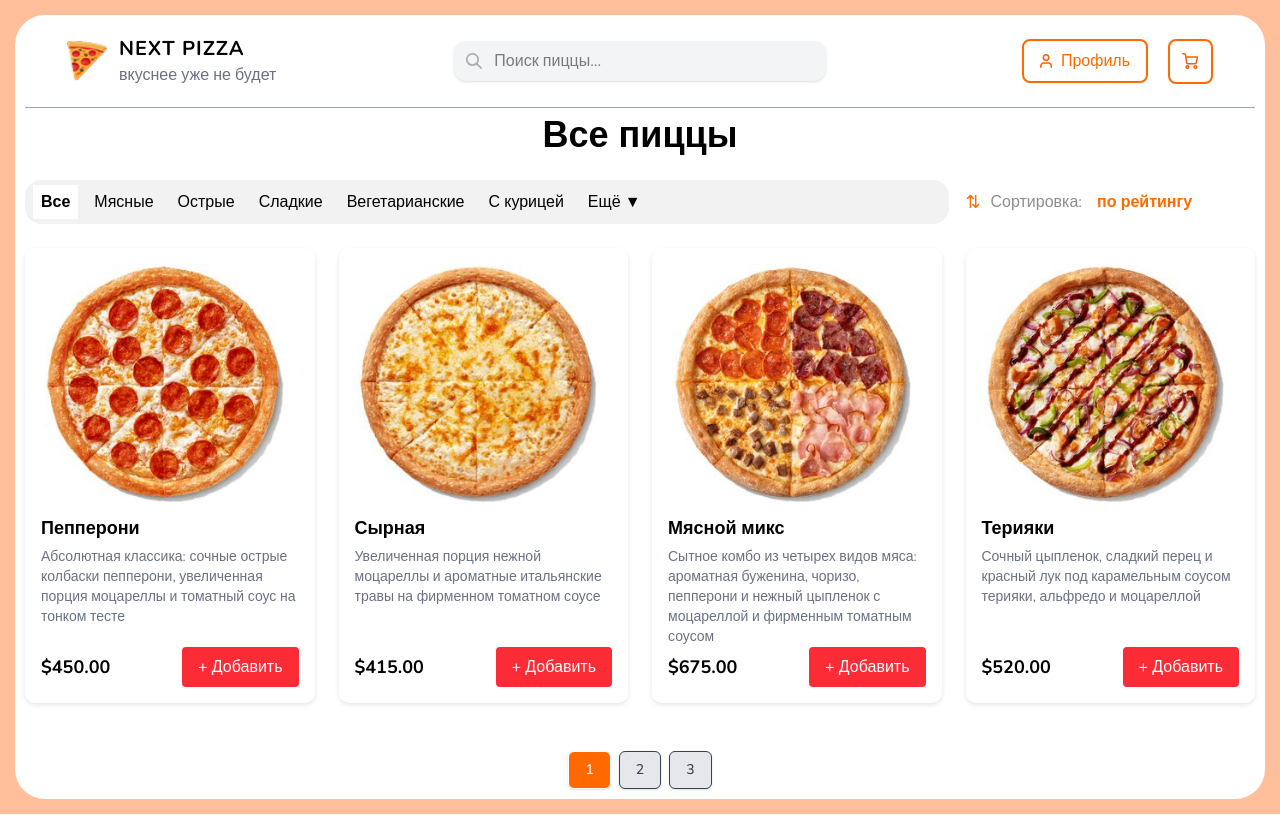
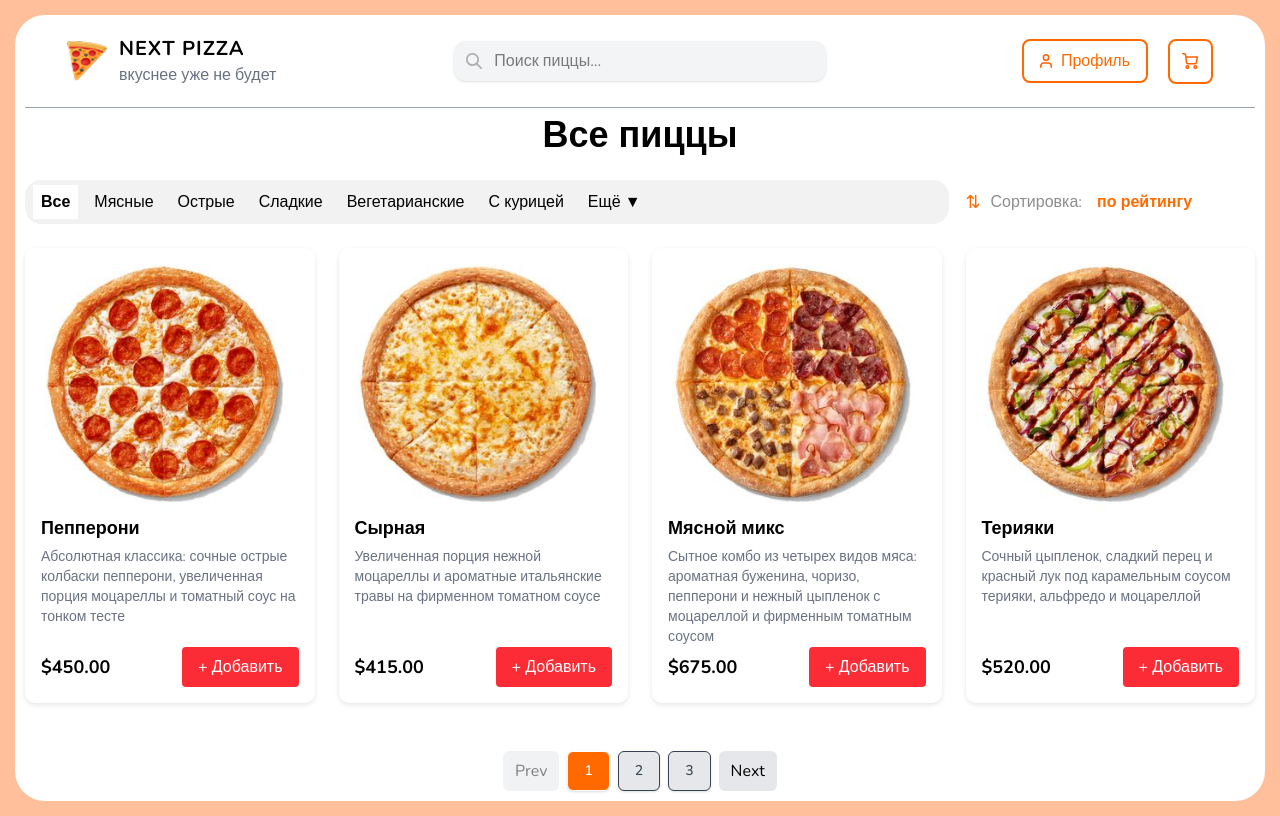
Before and after one commit to GeorgGeo/best-pizza, a Vue app: page / in a window 1280 px wide. Built offline with nearby package versions, Linux system fonts and the light colour scheme.

Commit message:
fix paganitaion for adaptive

```diff
--- a/src/components/ProductCartList.vue
+++ b/src/components/ProductCartList.vue
@@ -7,6 +7,17 @@ import pizzas from "@/data/pizzaz.js";
 // 🔥 Шаг 1. Создаём состояние пагинации
 const currentPage = ref(1); // текущее значение страницы, по умолчанию 1
 const itemsPerPage = ref(4); // количество товаров на странице, можно изменить по своему усмотрению
+// Prev / Next кнопки
+const goToPrev = () => {
+  if (currentPage.value > 1) {
+    currentPage.value--;
+  }
+};
+const goToNext = () => {
+  if (currentPage.value < totalPages.value) {
+    currentPage.value++;
+  }
+};
 let resizeTimeout = null; // переменная для хранения таймаута при изменении размера окна
 
 const props = defineProps({
@@ -55,6 +66,30 @@ const currentPizzas = computed(() => {
   const start = (currentPage.value - 1) * itemsPerPage.value; // вычисляем индекс первого товара на текущей странице
   const end = start + itemsPerPage.value; // вычисляем индекс последнего товара на текущей странице
   return filteredPizzas.value.slice(start, end); // возвращаем срез массива отфильтрованных пицц, который соответствует текущей странице
+});
+// Ограничиваем количество видимых страниц
+const visiblePages = computed(() => {
+
+  const total = totalPages.value; // общее количество страниц, вычисляемое на основе отфильтрованных пицц и количества товаров на странице
+  const current = currentPage.value; // текущая страница, выбранная пользователем
+
+  const maxVisible = window.innerWidth < 640 ? 3 : 5; // максимальное количество видимых страниц в зависимости от ширины экрана (3 для мобильных устройств, 5 для планшетов и десктопов)
+
+  let start = Math.max(current - Math.floor(maxVisible / 2), 1); // вычисляем начальную страницу для отображения, чтобы текущая страница была в центре, но не меньше 1
+  let end = start + maxVisible - 1; // вычисляем конечную страницу для отображения на основе начальной страницы и максимального количества видимых страниц
+
+  if (end > total) { // если конечная страница превышает общее количество страниц
+    end = total; // устанавливаем конечную страницу равной общему количеству страниц
+    start = Math.max(end - maxVisible + 1, 1); // корректируем начальную страницу, чтобы отображалось максимальное количество страниц, но не меньше 1
+  }
+
+  const pages = []; // массив для хранения номеров страниц, которые будут отображаться в пагинации
+
+  for (let i = start; i <= end; i++) { // заполняем массив номерами страниц от начальной до конечной
+    pages.push(i);
+  }
+
+  return pages;
 });
 // Делаем адаптив в зависимости от ширины экрана
 const updateItemsPerPage = () => {
@@ -193,19 +228,33 @@ const getImageUrl = (imageName) => {
 const emit = defineEmits(['add-to-cart']); // ребёнок передаёт родителю, ребёнок не знает что делает родитель. Он просто говорит "товар добавлен в корзину"
 
 // Хуки жизненного цикла для установки и очистки слушателя события изменения размера окна
+const handleResize = () => {
+  clearTimeout(resizeTimeout); // очищаем предыдущий таймаут, если он есть, чтобы избежать слишком частого вызова функции при изменении размера окна
+  resizeTimeout = setTimeout(() => {
+    updateItemsPerPage(); // вызываем функцию обновления количества товаров на странице после изменения размера окна с небольшой задержкой, чтобы избежать слишком частого вызова при быстром изменении размера окна
+  }, 250);
+};
+// onMounted(() => {
+//   updateItemsPerPage(); // устанавливаем начальное количество товаров на странице при загрузке компонента
+//   window.addEventListener('resize', () => {
+//     clearTimeout(resizeTimeout); // очищаем предыдущий таймаут, если он есть, чтобы избежать слишком частого вызова функции при изменении размера окна
+//     resizeTimeout = setTimeout(() => {
+//       updateItemsPerPage(); // вызываем функцию обновления количества товаров на странице после изменения размера окна с небольшой задержкой, чтобы избежать слишком частого вызова при быстром изменении размера окна
+//     }, 250);
+//   }); // добавляем слушатель события изменения размера окна для адаптивности
+// });
+
+// onUnmounted(() => {
+//   window.removeEventListener('resize', updateItemsPerPage); // 👈 уборка за собой!
+// })
 onMounted(() => {
   updateItemsPerPage(); // устанавливаем начальное количество товаров на странице при загрузке компонента
-  window.addEventListener('resize', () => {
-    clearTimeout(resizeTimeout); // очищаем предыдущий таймаут, если он есть, чтобы избежать слишком частого вызова функции при изменении размера окна
-    resizeTimeout = setTimeout(() => {
-      updateItemsPerPage(); // вызываем функцию обновления количества товаров на странице после изменения размера окна с небольшой задержкой, чтобы избежать слишком частого вызова при быстром изменении размера окна
-    }, 250);
-  }); // добавляем слушатель события изменения размера окна для адаптивности
+  window.addEventListener('resize', handleResize); // добавляем слушатель события изменения размера окна для адаптивности
 });
 
 onUnmounted(() => {
-  window.removeEventListener('resize', updateItemsPerPage); // 👈 уборка за собой!
-})
+  window.removeEventListener('resize', handleResize); // 👈 уборка за собой!
+});
 </script>
 
 <template>
@@ -216,8 +265,16 @@ onUnmounted(() => {
     <ProductCart v-for="pizza in currentPizzas" :key="pizza.id" :id="pizza.id" :image-url="getImageUrl(pizza.imageUrl)" :description="pizza.description" :title="pizza.title" :price="pizza.price" @add="(payload) => emit('add-to-cart', {...pizza, imageUrl: getImageUrl(pizza.imageUrl), img: payload.img})" />
     <!-- 🔥 Шаг 5. Добавляем кнопки пагинации -->
     <div class="pagination flex justify-center mt-6 col-span-full gap-2">
+      <!-- Prev -->
       <button
-        v-for="page in totalPages"
+        @click="goToPrev"
+        :disabled="currentPage === 1"
+        class="px-3 py-2 rounded-md bg-gray-200 disabled:opacity-50"
+      >
+        Prev
+      </button>
+      <button
+        v-for="page in visiblePages"
         :key="page"
         @click="currentPage = page"
         class="px-4 py-2 rounded-lg border transition"
@@ -231,6 +288,14 @@ onUnmounted(() => {
         {{ page }}
       <!-- :class="currentPage === page ? 'bg-orange-500 text-white' : 'bg-gray-200 text-gray-700'" -->
       </button>
+      <!-- Next -->
+      <button
+        @click="goToNext"
+        :disabled="currentPage === totalPages"
+        class="px-3 py-2 rounded-md bg-gray-200 disabled:opacity-50"
+      >
+        Next
+      </button>
     </div>
   </div>
 </template>
```
